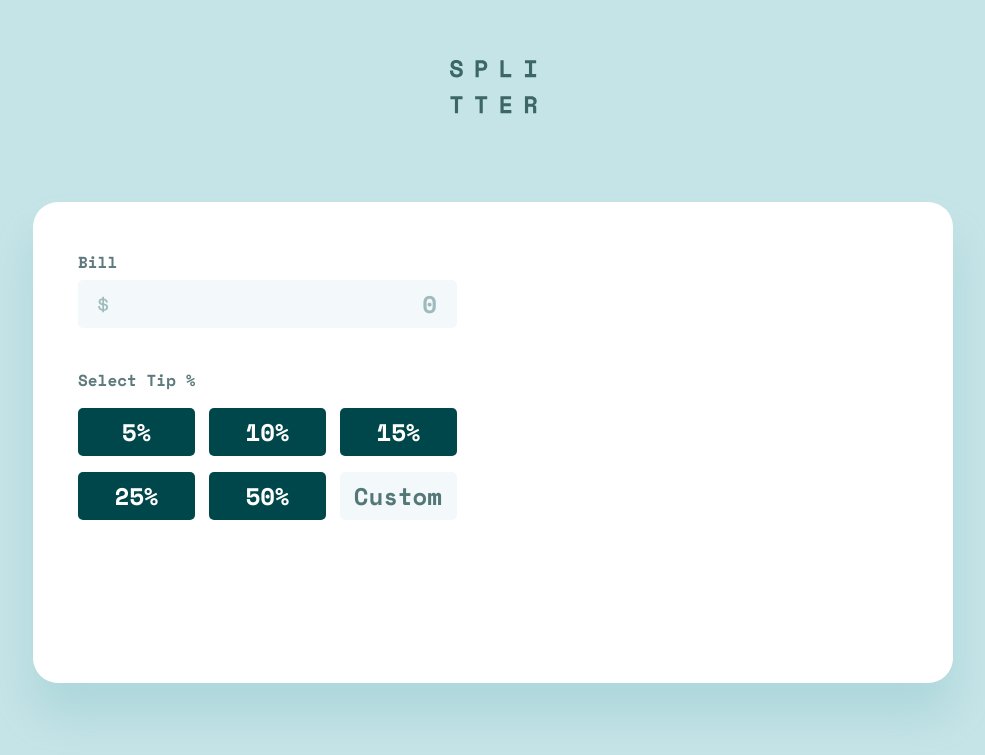
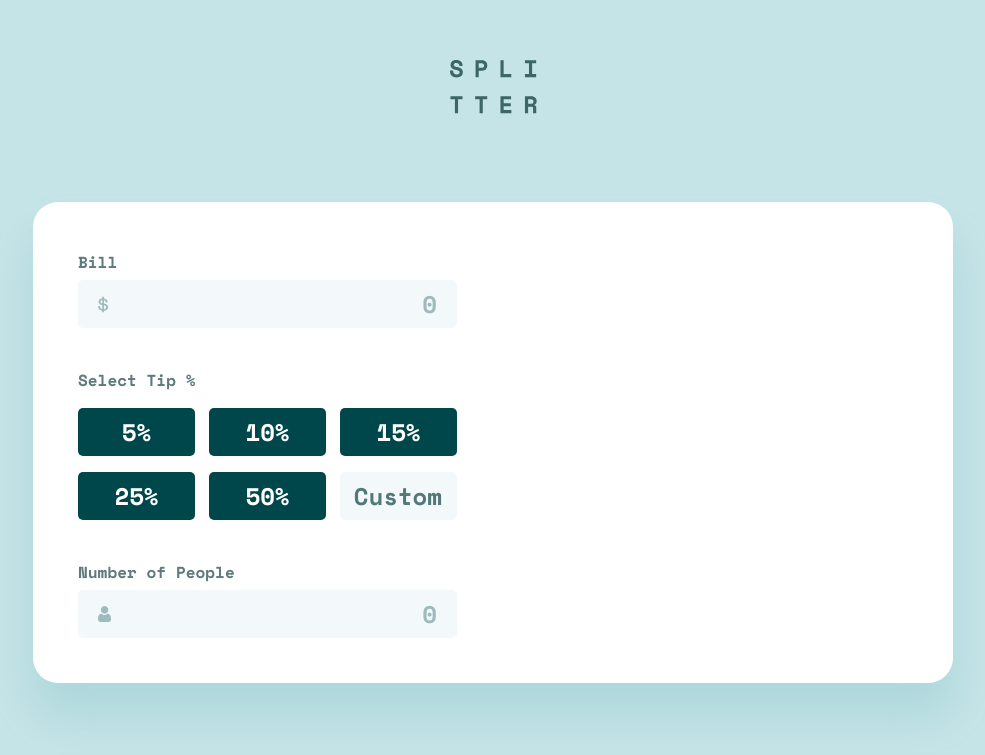
Before and after one commit to caarlosdamian/tip-calculator, a React (Vite) app: page / in a window 1280 px wide. Shown: the part 103-858 px from the top of the page, without its empty margins (147-1132 px from the left). Built offline with nearby package versions, Linux system fonts and the light colour scheme.

Commit message:
finish left part of card

```diff
--- a/src/components/Card/Card.scss
+++ b/src/components/Card/Card.scss
@@ -12,12 +12,37 @@ input::-webkit-inner-spin-button {
   height: 481px;
   padding: 48px 45px;
 
-  .top__wrapper{
+  .top__wrapper {
     display: flex;
     align-items: flex-start;
     justify-content: center;
     flex-direction: column;
     gap: 6px;
+  }
+
+  .bottom__wrapper {
+    margin-top: 40px;
+    display: flex;
+    align-items: flex-start;
+    justify-content: center;
+    flex-direction: column;
+    gap: 6px;
+
+    .bottom_wrapper-container {
+      display: flex;
+      justify-content: space-between;
+      align-items: center;
+      width: 379px;
+
+      .card__span--error {
+        font-weight: 700;
+        font-size: 16px;
+        line-height: 24px;
+        text-align: right;
+        color: #E17457;
+
+      }
+    }
   }
 
   .middle__wrapper {
@@ -27,9 +52,10 @@ input::-webkit-inner-spin-button {
     flex-direction: column;
     gap: 16px;
 
-    .card__span{
+    .card__span {
       margin-top: 40px;
     }
+
     .middle__grid {
       display: grid;
       grid-template-columns: repeat(3, 117px);
@@ -48,6 +74,7 @@ input::-webkit-inner-spin-button {
         text-align: right;
         padding-right: 13px;
         border: 2px solid #f3f9fa;
+
         &::placeholder {
           font-weight: 700;
           font-size: 24px;
@@ -55,11 +82,13 @@ input::-webkit-inner-spin-button {
           text-align: right;
           color: #547878;
         }
+
         &:focus {
           border: 2px solid #26c2ae;
         }
       }
     }
+
   }
 
   .card__span {
--- a/src/components/Card/Card.tsx
+++ b/src/components/Card/Card.tsx
@@ -1,11 +1,14 @@
-import React from "react";
+import React, { useState } from "react";
 import { Input } from "../Input/Input";
 import dollar from "../../images/icon-dollar.svg";
+import person from "../../images/icon-person.svg";
 import "./Card.scss";
 import { Button } from "../Button/Button";
 import { buttonData } from "../../utils/data";
 
 export const Card = () => {
+  const [people, setPeople] = useState<number>(2);
+  const [tip, setTip] = useState<number>();
   return (
     <div className="card__container">
       <div className="top__wrapper">
@@ -18,8 +21,20 @@ export const Card = () => {
           {buttonData.map((item) => (
             <Button label={item.label} />
           ))}
-            <input type="number" className="middle__grid-input" placeholder="Custom"/>
+          <input
+            type="number"
+            className="middle__grid-input"
+            placeholder="Custom"
+          />
         </div>
+      </div>
+      <div className="bottom__wrapper">
+        <div className="bottom_wrapper-container">
+          <span className="card__span">Number of People</span>
+          {people === 0 && <span className="card__span--error">Can’t be zero</span>}
+        </div>
+
+        <Input icon={person} people={people} clasName="red-input" />
       </div>
     </div>
   );
--- a/src/components/Input/Input.scss
+++ b/src/components/Input/Input.scss
@@ -10,11 +10,17 @@
   cursor: pointer;
   border: 2px solid #f3f9fa;
 
-  &:hover{
+  &:hover {
     background: #F3F9FA;
     border: 2px solid #26C2AE;
     border-radius: 5px;
-}
+  }
+  &.red-input {
+
+      background: #F3F9FA;
+      border: 2px solid #E17052;
+      border-radius: 5px;
+  }
 
   .input__number {
     border: none;
@@ -37,4 +43,6 @@
     }
 
   }
+
+
 }
--- a/src/components/Input/Input.tsx
+++ b/src/components/Input/Input.tsx
@@ -4,13 +4,15 @@ import "./Input.scss";
 interface Props {
   icon: string;
   onChange?: () => {};
+  clasName?:string;
+  people?:number;
 }
 
-export const Input = ({ icon }: Props) => {
+export const Input = ({ icon,clasName,people }: Props) => {
   return (
-    <div className="input__container">
+    <div className={`input__container ${people === 0 && clasName || ''}`}>
       <img src={icon} alt={icon} className="input__icon" />
-      <input className="input__number" placeholder="0" />
+      <input className='input__number'  placeholder="0" />
     </div>
   );
 };
```
